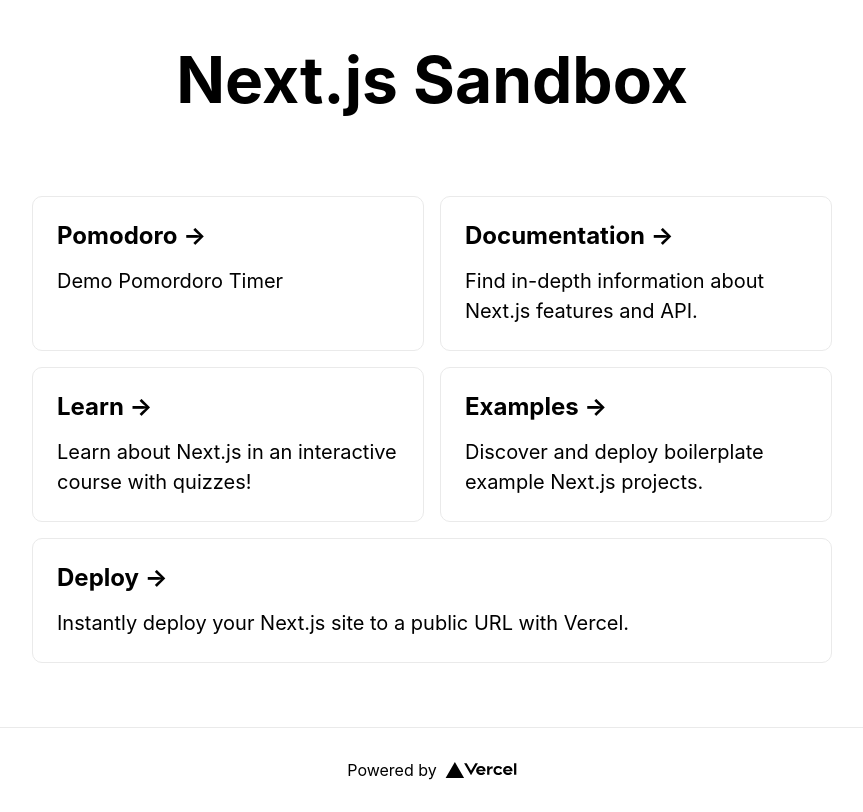
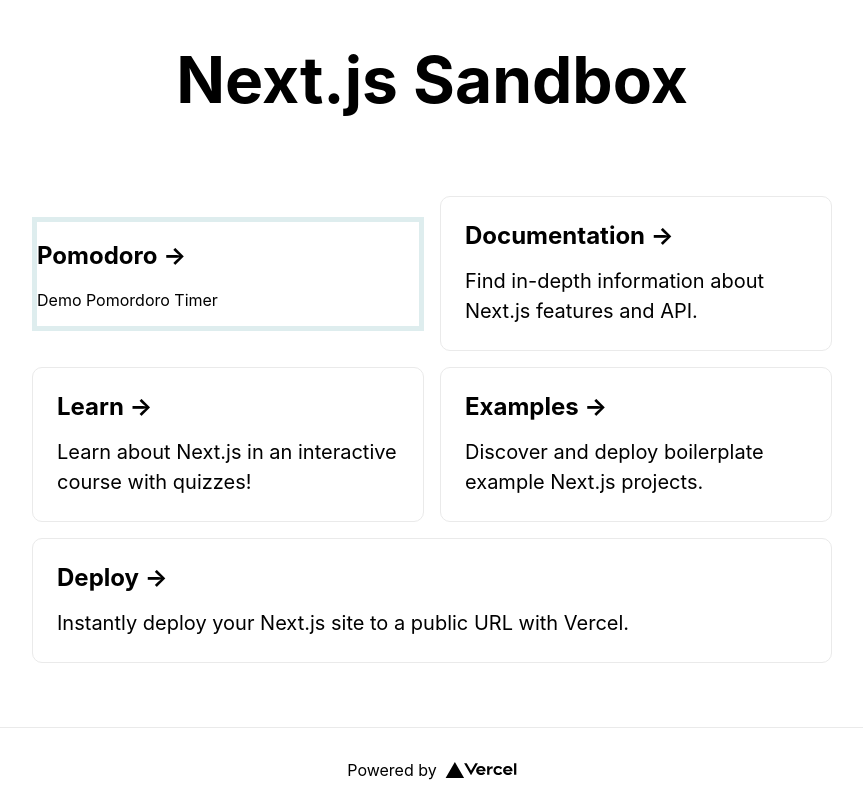
Before and after one commit to tolkadot/next-sandbox, a Next.js app: page / in a window 1280 px wide. Shown: the whole page, without its empty margins (208-1071 px from the left). Built offline with nearby package versions, Linux system fonts and the light colour scheme; a web font is replaced by a local one.

Commit message:
updating packages, using Next/Link

```diff
--- a/package.json
+++ b/package.json
@@ -8,11 +8,13 @@
     "lint": "next lint"
   },
   "dependencies": {
+    "babel": "^6.23.0",
     "next": "12.0.4",
     "react": "17.0.2",
     "react-confetti": "^6.0.1",
     "react-dom": "17.0.2",
     "react-hook-form": "^7.21.0",
+    "react-is": "^17.0.2",
     "sass": "^1.44.0",
     "styled-components": "^5.3.3"
   },
--- a/pages/index.tsx
+++ b/pages/index.tsx
@@ -2,6 +2,8 @@
 import type { NextPage } from "next";
 import Head from "next/head";
 import Image from "next/image";
+import Link from "next/link";
+
 import styles from "../styles/Home.module.css";
 
 const Home: NextPage = () => {
@@ -21,10 +23,12 @@
 
       <main className={styles.main}>
         <div className={styles.grid}>
-          <a href="/pomodoro" className={styles.card}>
-            <h2>Pomodoro &rarr; </h2>
-            <p>Demo Pomordoro Timer</p>
-          </a>
+          <Link href="/pomodoro">
+            <a className="card">
+              <h2>Pomodoro &rarr; </h2>
+              <p>Demo Pomordoro Timer</p>
+            </a>
+          </Link>
 
           <a href="https://nextjs.org/docs" className={styles.card}>
             <h2>Documentation &rarr;</h2>
--- a/pages/pomodoro.tsx
+++ b/pages/pomodoro.tsx
@@ -5,6 +5,8 @@
 import styles from "../styles/Home.module.css";
 import Timer from '../components/Timer.jsx'
 import Form from "../components/Form.jsx";
+import Link from "next/link";
+
 
 
 
@@ -40,7 +42,7 @@
       </Head>
 
       <header style={{ padding: "2rem" }}>
-        <a href="/">&larr; home</a>
+        <Link href="/">&larr; home</Link>
       </header>
       <main className={styles.main}>
         <div>
```
Also changed, not shown: 2 other files (tests, documents, lock files or other folders).
